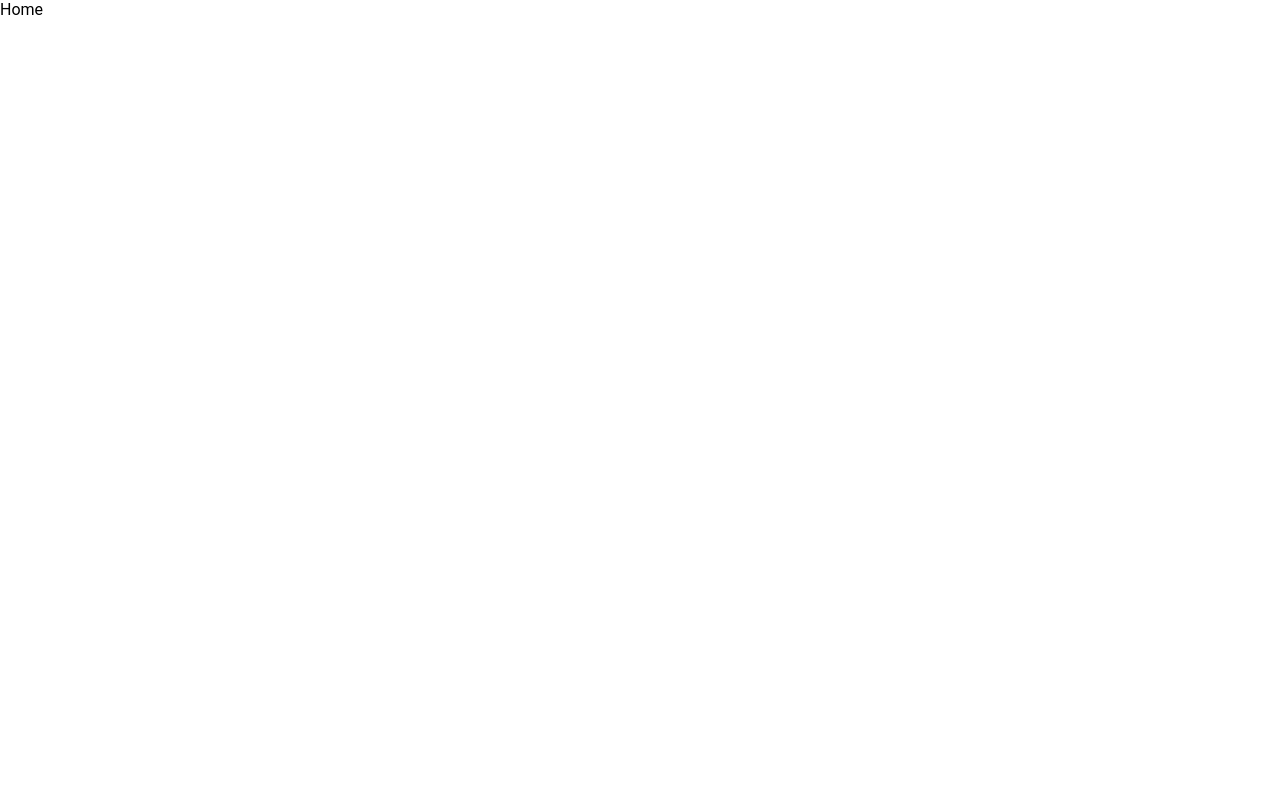
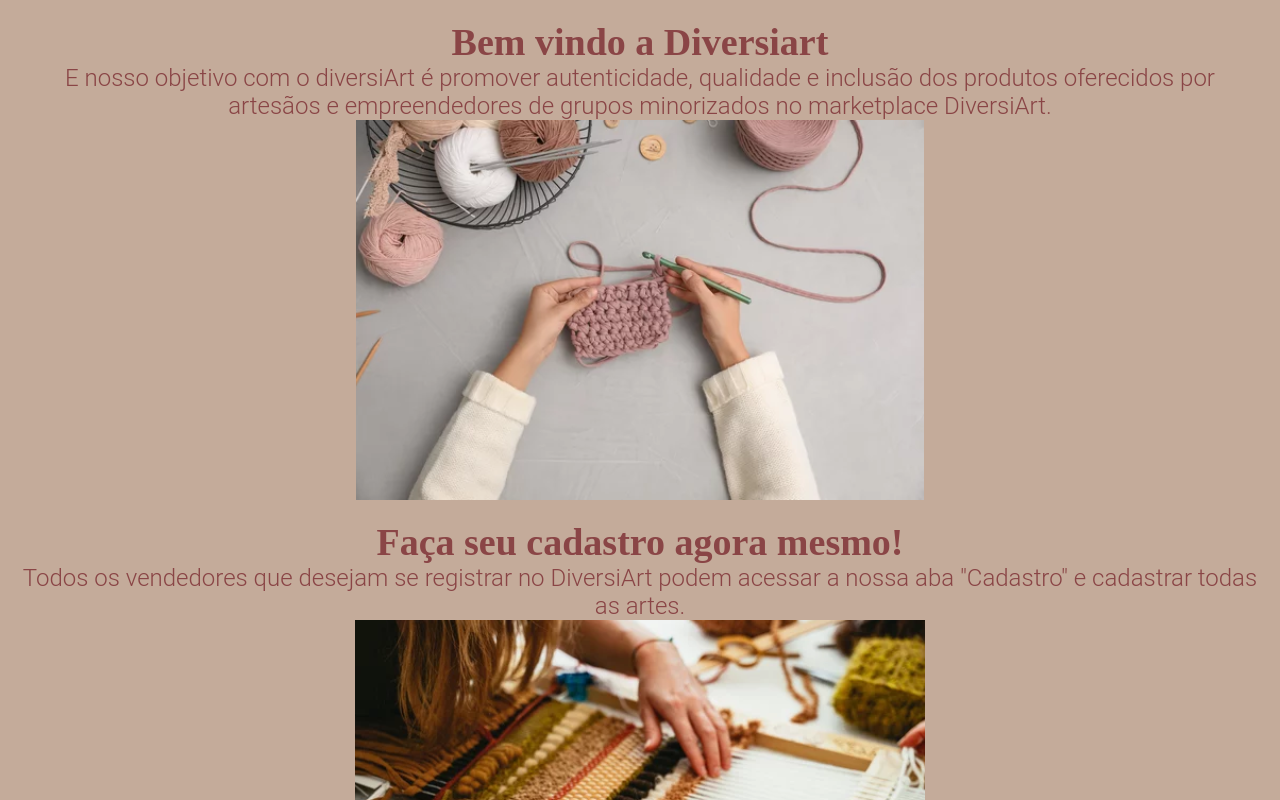
Before and after one commit to DilnaeSantos/projeto-grupo-M5-React, a React (Vite) app: page / in a window 1280 px wide. Shown: the top 800 px of the page. Built offline with nearby package versions, Linux system fonts and the light colour scheme.

Commit message:
implementação da pagina Home

```diff
--- a/src/pages/Home/Home.jsx
+++ b/src/pages/Home/Home.jsx
@@ -1,10 +1,27 @@
 import React from 'react'
 import { Link } from 'react-router-dom';
+import Header from "../../components/common/Header/Header"
+import ArtesanatoImg from "../../assets/artesanato.png"
+import { HomeStyle } from '../../style/GlobalStyle';
+import ArtesaImg from "../../assets/artesa.png"
 
 const Home = () => {
   return (
-    <div>Home</div>
-  )
+    <div className='home'>
+      <HomeStyle />
+
+      <main>
+          <h2>Bem vindo a Diversiart
+              <p>E nosso objetivo com o diversiArt é promover autenticidade, qualidade e inclusão dos produtos oferecidos por artesãos e empreendedores de grupos minorizados no marketplace DiversiArt.</p>
+              <img className='artesanato' src={ArtesanatoImg} />
+          </h2>
+          <h2>Faça seu cadastro agora mesmo!
+              <p>Todos os vendedores que desejam se registrar no DiversiArt podem acessar a nossa aba "Cadastro" e cadastrar todas as artes.</p>
+              <img className='artesa' src={ArtesaImg} />
+          </h2>
+      </main>
+    </div>
+  );
 }
 
 export default Home
--- a/src/style/GlobalStyle.js
+++ b/src/style/GlobalStyle.js
@@ -10,6 +10,7 @@ export const GlobalStyle = createGlobalStyle`
 
 html,
 :root {
+  background-color: #c4ab9a;
   width: 100%;
   min-height: 100vh;
 }
@@ -64,3 +65,54 @@ a{
   line-height: normal;
 }
 `;
+export const HomeStyle = createGlobalStyle`
+.home {
+
+
+  h1 {
+    color: #8a4546;
+  }
+
+  nav {
+    background-color: #8a4546;
+      text-align: center;
+      padding: 10px;
+  }
+
+  nav a {
+    text-decoration: none;
+    color: #8a4546;
+      margin: 10px;
+  }
+
+  main {
+    padding: 20px;
+  }
+
+
+
+  h2 {
+    color: #8a4546;
+    text-align: center;
+
+  }
+
+  p {
+    text-align: center;
+}
+
+  .artesanato {
+    display: block;
+    margin: 0 auto 20px;
+
+
+  }
+
+  .artesa {
+    display: block;
+    margin: 0 auto 20px;
+
+  }
+
+}
+`;
```
Also changed, not shown: src/assets/artesa.png (added), src/assets/artesanato.png (added).
